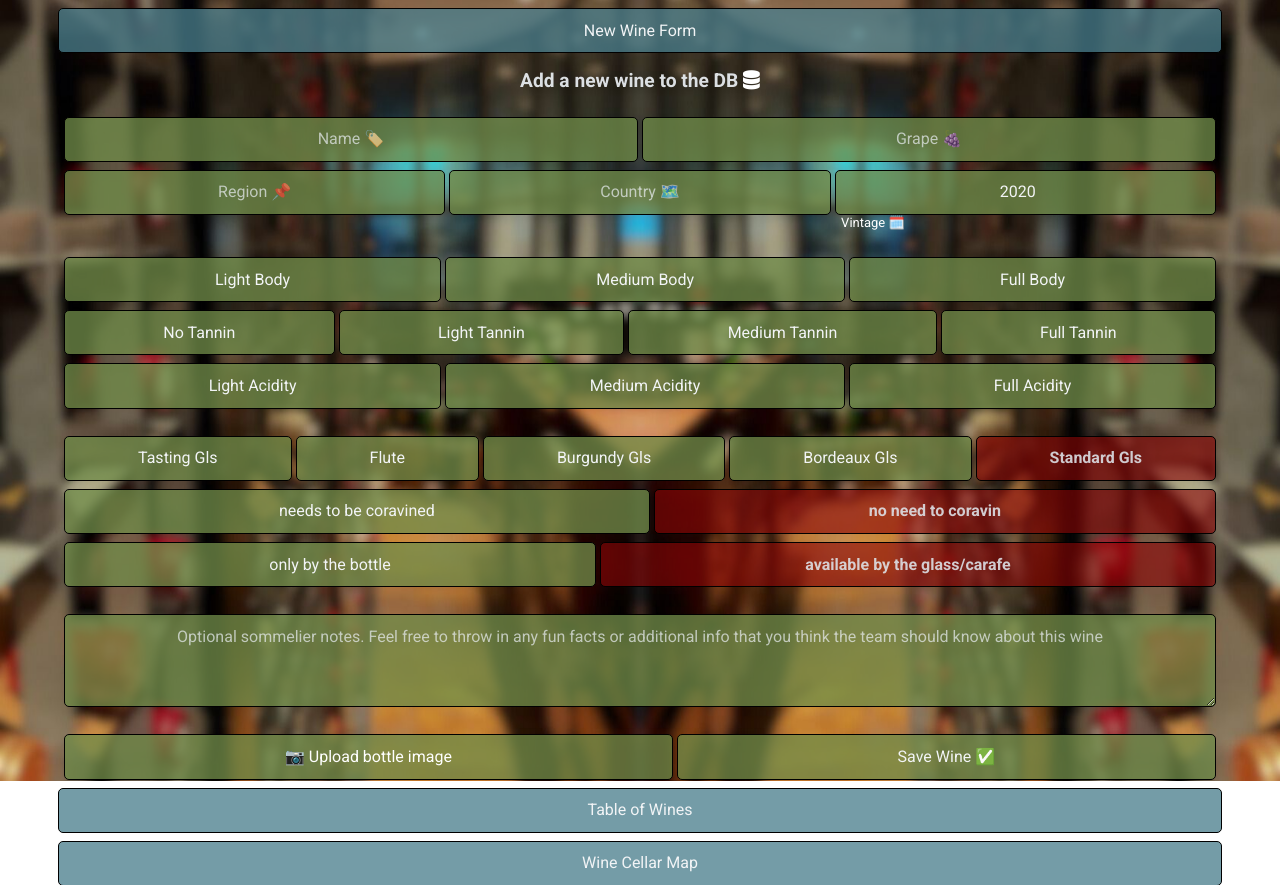
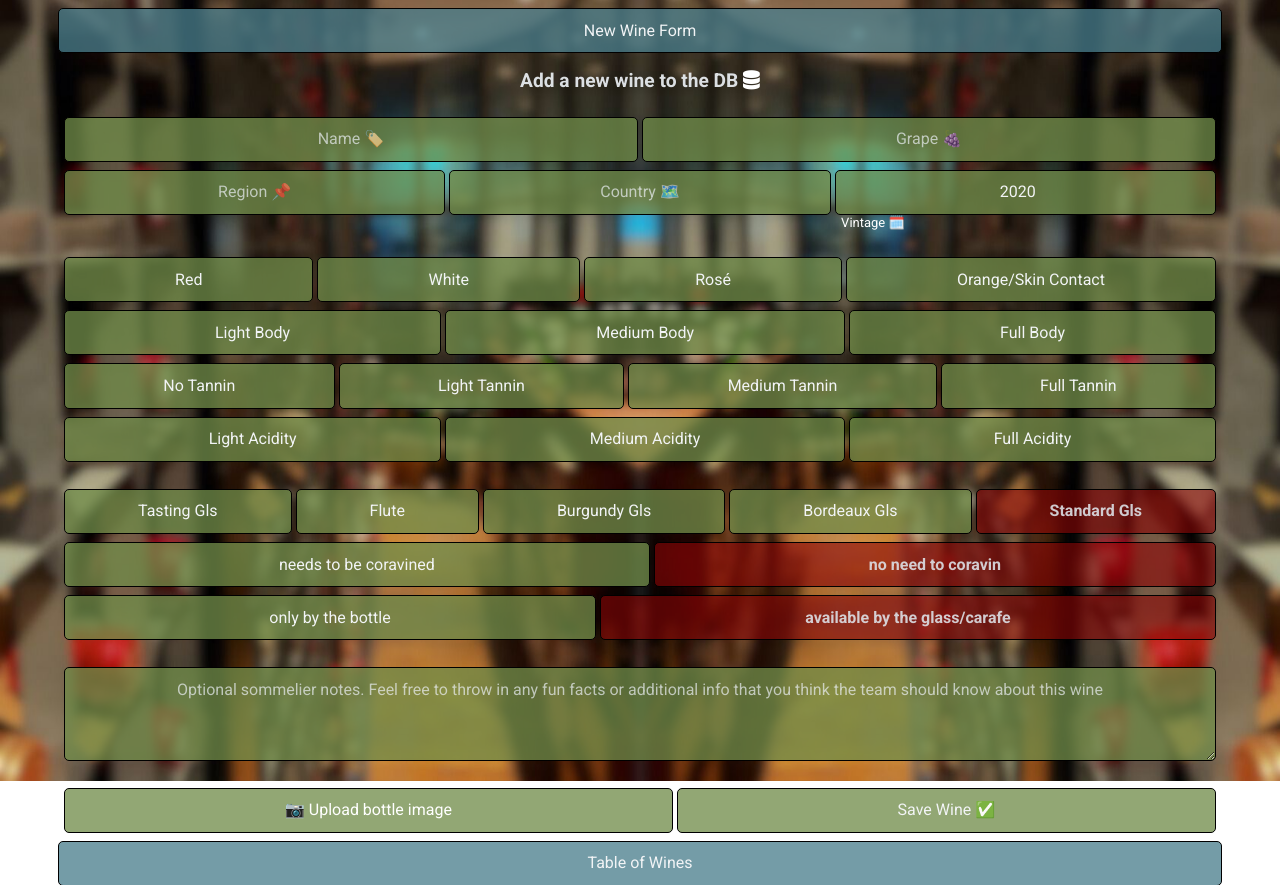
Before and after one commit to PawelKrezel/WineFinder, a Django app: page /admin/ in a window 1280 px wide, after a click on "New Wine Form". Shown: the part 71-956 px from the top of the page. Run offline with Django 5.2, Linux system fonts and the light colour scheme; a user stored in the database is signed in; data comes from the database, SQL or seed files in the repository; data that the repository does not hold is empty; parts of the project's set-up code (start-up, migrations or seed data) failed here and were passed over; some libraries are stand-ins or nearby versions.

Commit message:
new field added: Colour. Changes reflected in new wine form, table of wines, models.py, forms.py. I think I adjusted all CSS necessary for the admin panel but I might be wrong. More stesting will be needed

```diff
--- a/wineadmin/forms.py
+++ b/wineadmin/forms.py
@@ -6,7 +6,7 @@ class new_wine_form(forms.ModelForm):
     class Meta:
         model = Wine
         fields = ["wine_name", "grape", "region", "country_of_origin", "vintage", "body",
-                "tannin", "acidity", "glass", "coravin", "btl_only", "sommNotes"]
+                "tannin", "acidity", "glass", "coravin", "btl_only", "sommNotes", "colour"]
 
         #attributes for the form elements
         widgets = {
@@ -56,6 +56,7 @@ class new_wine_form(forms.ModelForm):
             "glass":forms.RadioSelect(attrs={"class":"commonStyle"}),
             "coravin":forms.RadioSelect(attrs={"class":"commonStyle"}),
             "btl_only":forms.RadioSelect(attrs={"class":"commonStyle"}),
+            "colour":forms.RadioSelect(attrs={"class":"commonStyle"}),
         }
 
 
@@ -69,3 +70,4 @@ class new_wine_form(forms.ModelForm):
         self.fields["glass"].choices = Wine.GLASS_CHOICES
         self.fields["coravin"].choices = Wine.CORAVIN_CHOICES
         self.fields["btl_only"].choices = Wine.BTL_ONLY_CHOICES
+        self.fields["colour"].choices = Wine.COLOUR_CHOICES
--- a/wineadmin/models.py
+++ b/wineadmin/models.py
@@ -47,6 +47,12 @@ class Wine(models.Model):
         ('Yes', 'Only by the Bottle'),
         ('No', 'Available by the Glass/Carafe/Bottle')
     ]
+    COLOUR_CHOICES = [
+        ('Red', 'Red'),
+        ('White', 'White'),
+        ('Rose', 'Rosé'),
+        ('Orange', 'Orange (skin contact)')
+    ]
 
     body = models.CharField(max_length=15,choices=BODY_CHOICES)
     tannin = models.CharField(max_length=15, choices=TANNIN_CHOICES)
@@ -54,6 +60,7 @@ class Wine(models.Model):
     glass = models.CharField(max_length=15, choices=GLASS_CHOICES)
     coravin = models.CharField(max_length=15, choices=CORAVIN_CHOICES)
     btl_only = models.CharField(max_length=15, choices=BTL_ONLY_CHOICES)
+    colour = models.CharField(max_length=15, choices=COLOUR_CHOICES)
 
     sommNotes = models.TextField(blank=True, null=True)
     imageURL = models.URLField(blank=True, null=True)
--- a/wineadmin/static/wineadmin/css/table-of-wines-zoom.css
+++ b/wineadmin/static/wineadmin/css/table-of-wines-zoom.css
@@ -17,6 +17,7 @@ html:has(#editable-wine-table-coravin:hover) .editable-wine-table-coravin,
 html:has(#editable-wine-table-btl-only:hover) .editable-wine-table-btl-only,
 html:has(#editable-wine-table-somm-notes:hover) .editable-wine-table-somm-notes,
 html:has(#editable-wine-table-image:hover) .editable-wine-table-image,
+html:has(#editable-wine-table-colour:hover) .editable-wine-table-colour,
 .row-editable-wine-table div:hover *{
     position: relative;
     z-index: 2;
@@ -47,6 +48,7 @@ html:has(#editable-wine-table-acidity:hover) .editable-wine-table-acidity,
 html:has(#editable-wine-table-glass:hover) .editable-wine-table-glass,
 html:has(#editable-wine-table-coravin:hover) .editable-wine-table-coravin,
 html:has(#editable-wine-table-btl-only:hover) .editable-wine-table-btl-only,
+html:has(#editable-wine-table-colour:hover) .editable-wine-table-colour,
 .row-editable-wine-table div:hover select{
     font-size: large;
     width: fit-content;
--- a/wineadmin/static/wineadmin/css/table-of-wines.css
+++ b/wineadmin/static/wineadmin/css/table-of-wines.css
@@ -9,7 +9,7 @@ form#update-wines-form{
 
 .row-editable-wine-table{
     column-gap: 0;
-    grid-template-columns: repeat(14, calc(100%/14));
+    grid-template-columns: repeat(15, calc(100%/15));
     overflow: hidden;
     height: 3em;
     align-items: center;
--- a/wineadmin/static/wineadmin/misc/AI-prompt.txt
+++ b/wineadmin/static/wineadmin/misc/AI-prompt.txt
@@ -28,6 +28,12 @@ acidity:
 glass:
 - Standard, Burgundy, Bordeaux, Flute, Tst
 
+colour:
+- Red
+- White
+- Rose
+- Orange
+
 Do not output anything outside these values.
 
 Never invent fields outside the schema.
@@ -43,12 +49,13 @@ Return ONLY a JSON array using this schema:
     "country_of_origin": "string",
     "vintage": 2020,
     "body": "light-body | medium-body | full-body",
-    "tannin": "no-tannin" | "light-tannin | medium-tannin | full-tannin",
+    "tannin": "no-tannin | light-tannin | medium-tannin | full-tannin",
     "acidity": "low-acidity | medium-acidity | high-acidity",
     "glass": "Standard | Burgundy | Bordeaux | Flute | Tst",
-    "coravin": "Yes" | "No",
-    "btl_only": "Yes" | "No",
-    "sommNotes": "string"
+    "coravin": "Yes | No",
+    "btl_only": "Yes | No",
+    "sommNotes": "string",
+    "colour": "Red | White | Rose | Orange"
   }
 ]
 
@@ -78,6 +85,10 @@ Set "btl_only" to "Yes" ONLY if:
 
 Otherwise set "btl_only" to "No".
 
+Set "glass" to "Tst" if:
+- The wine is available by the 75ml glass OR
+- It is a dessert wine/port/sherry
+
 wine_name = producer or wine label (e.g. "Pulenta Estate")
 grape = grape variety (e.g. "Malbec", "Chardonnay")
 Do not combine them.
@@ -88,4 +99,4 @@ Do not invent complex tasting notes.
 Format the JSON output as human-readable (pretty-printed) with consistent indentation and line breaks. Do not compress it into a single line.
 Your response MUST be valid JSON parsable by standard JSON.parse().
 
-if possible, make it a downloadable file.
+If possible, make it a downloadable file.
--- a/wineadmin/templates/wineadmin/new-wine-form.html
+++ b/wineadmin/templates/wineadmin/new-wine-form.html
@@ -41,6 +41,21 @@
     <br>
 
     <!-- WSET level 2 details about wine -->
+    <!-- Wine Colour -->
+    <div class="dsp-grid row-4-entities">
+        <input type="radio" name="colour" value="Red" id="Red">
+        <label for="Red" class="commonStyle commonStyleAsBlock">Red</label>
+
+        <input type="radio" name="colour" value="White" id="White">
+        <label for="White" class="commonStyle commonStyleAsBlock">White</label>
+
+        <input type="radio" name="colour" value="Rose" id="Rose">
+        <label for="Rose" class="commonStyle commonStyleAsBlock">Rosé</label>
+
+        <input type="radio" name="colour" value="Orange" id="Orange">
+        <label for="Orange" class="commonStyle commonStyleAsBlock">Orange/Skin Contact</label>
+    </div>
+
     <!-- Wine Body -->
     <div class="dsp-grid row-3-entities">
         <input type="radio" name="body" value="light-body" id="light-body">
--- a/wineadmin/templates/wineadmin/table-of-wines.html
+++ b/wineadmin/templates/wineadmin/table-of-wines.html
@@ -35,6 +35,7 @@
             <h4 id="editable-wine-table-region">Region</h4>
             <h4 id="editable-wine-table-country">Country</h4>
             <h4 id="editable-wine-table-vintage">Vintage</h4>
+            <h4 id="editable-wine-table-colour">Colour</h4>
             <h4 id="editable-wine-table-body">Body</h4>
             <h4 id="editable-wine-table-tannin">Tannins</h4>
             <h4 id="editable-wine-table-acidity">Acidity</h4>
@@ -107,6 +108,14 @@
             min="0"
             id="editable_id_vintage_{{ wine.id }}"
             value="{{ wine.vintage }}">
+        </div>
+        <div>
+            <select name="colour_{{ wine.id }}" class="commonStyle commonStyleAsBlock editable-wine-table-colour">
+                <option value="Red" {% if wine.colour == "Red" %}selected{% endif %}>Red</option>
+                <option value="White" {% if wine.colour == "White" %}selected{% endif %}>White</option>
+                <option value="Rose" {% if wine.colour == "Rose" %}selected{% endif %}>Rosé</option>
+                <option value="Orange" {% if wine.colour == "Orange" %}selected{% endif %}>Orange/Skin Contact</option>
+            </select>
         </div>
         <div>
             <select name="body_{{ wine.id }}" class="commonStyle commonStyleAsBlock editable-wine-table-body">
--- a/wineadmin/views.py
+++ b/wineadmin/views.py
@@ -118,6 +118,7 @@ def update_wines(request):
                 wine.coravin = request.POST.get(f"coravin_{wine_id}")
                 wine.btl_only = request.POST.get(f"btl_only_{wine_id}")
                 wine.sommNotes = request.POST.get(f"sommNotes_{wine_id}")
+                wine.colour = request.POST.get(f"colour_{wine_id}")
 
                 # image field
                 if request.FILES.get(f"image_{wine_id}"):
@@ -178,8 +179,8 @@ def import_wines(request):
                 glass = item.get("glass", "⚠️ FAILED"),
                 coravin = item.get("coravin", "⚠️ FAILED"),
                 btl_only = item.get("btl_only", "⚠️ FAILED"),
-
-                sommNotes = item.get("sommNotes", "⚠️ FAILED")
+                sommNotes = item.get("sommNotes", "⚠️ FAILED"),
+                colour = item.get("colour", "⚠️ FAILED")
             )
 
             if "slots" in item:
@@ -222,6 +223,8 @@ def search(request):
             body__icontains=query
         ) | wines.filter(
             sommNotes__icontains=query
+        ) | wines.filter(
+            colour_icontains=query
         )
 
     template = loader.get_template("search/search.html")
@@ -287,7 +290,8 @@ def export_wines(request):
             "glass": wine.glass,
             "coravin": wine.coravin,
             "btl_only": wine.btl_only,
-            "sommNotes": wine.sommNotes or ""
+            "sommNotes": wine.sommNotes or "",
+            "colour":wine.colour
         }
 
         if include_slots:
```
Also changed, not shown: wineadmin/migrations/0013_wine_colour.py (added).
